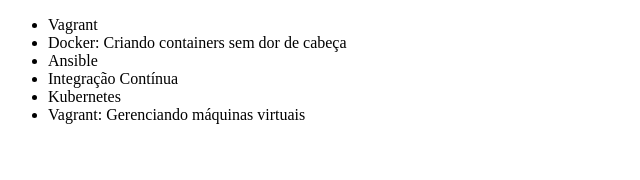
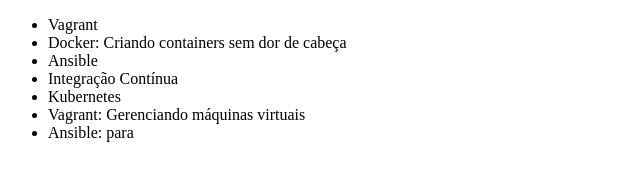
Before and after one commit to jeancds29/React-Battle-Cats, a plain HTML site: page index.html in a window 1280 px wide. Shown: the whole page, without its empty margins (0-640 px from the left). Drawn offline with Linux system fonts and the light colour scheme.

Commit message:
estado atual

```diff
--- a/index.html
+++ b/index.html
@@ -12,6 +12,7 @@
         <li>Integração Contínua</li>
         <li>Kubernetes</li>
         <li>Vagrant: Gerenciando máquinas virtuais</li>
+        <li>Ansible: para</li>
     </ul>
 </body>
 </html>
```
